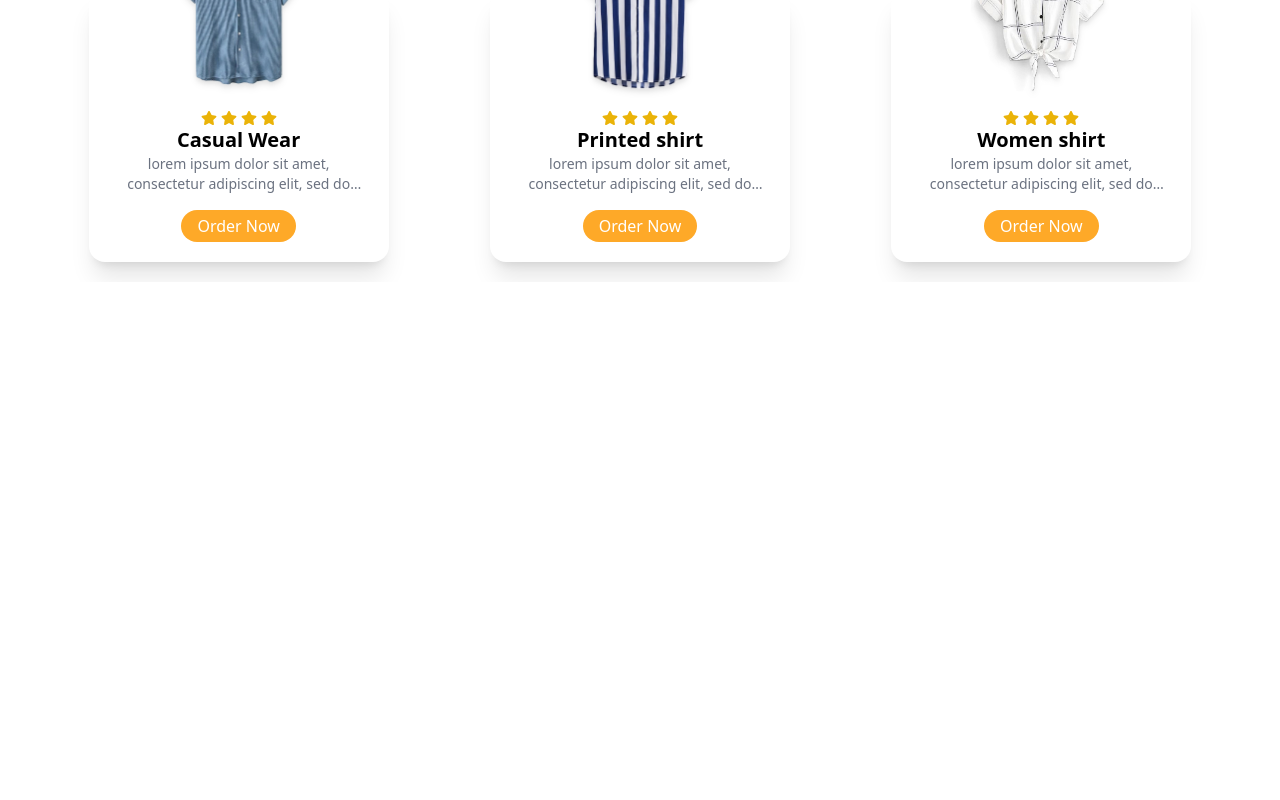
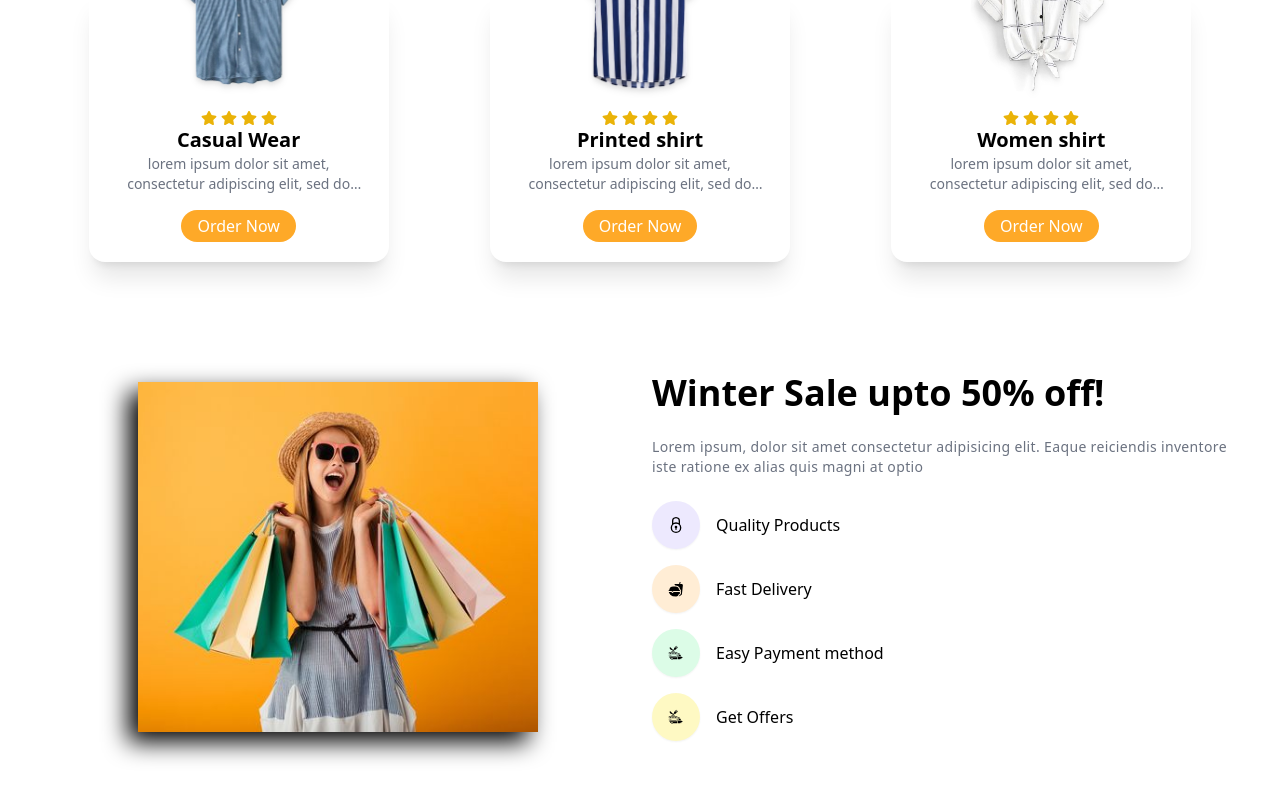
Before and after one commit to tokhy1/Shopsy-Ecommerce-Design, a React (Vite) app: page / in a window 1280 px wide. Shown: the part 1352-2152 px from the top of the page. Before the commit the page ends 1634 px from the top, so only its background shows below. Built offline with nearby package versions, Linux system fonts and the light colour scheme.

Commit message:
Added Banner section

```diff
--- a/src/App.jsx
+++ b/src/App.jsx
@@ -2,6 +2,7 @@ import Navbar from "./components/Navbar/Navbar";
 import Hero from "./components/Hero/Hero";
 import Products from "./components/Products/Products";
 import TopProducts from "./components/TopProducts/TopProducts";
+import Banner from "./components/Banner/Banner";
 import AOS from "aos";
 import "aos/dist/aos.css";
 import { useEffect } from "react";
@@ -24,6 +25,7 @@ const App = () => {
       <Hero />
       <Products />
       <TopProducts />
+      <Banner />
     </div>
   );
 };
--- /dev/null
+++ b/src/components/Banner/Banner.jsx
@@ -0,0 +1,62 @@
+import BannerImg from "../../assets/women/women2.jpg";
+import { GrSecure } from "react-icons/gr";
+import { IoFastFood } from "react-icons/io5";
+import { GiFoodTruck } from "react-icons/gi";
+
+const Banner = () => {
+  return (
+    <div className="min-h-[550px] flex justify-center items-center py-12 sm:py-0">
+      <div className="container">
+        <div className="grid grid-cols-1 sm:grid-cols-2 gap-6 items-center">
+          {/* Image section */}
+          <div data-aos="zoom-in">
+            <img
+              src={BannerImg}
+              alt="banner image"
+              className="max-w-[400px] h-[350px] w-full mx-auto drop-shadow-[-10px_10px_12px_rgba(0,0,0,1)] object-cover"
+            />
+          </div>
+
+          {/* Text details section */}
+          <div className="flex flex-col justify-center gap-6 sm:pt-0">
+            <h1 data-aos="fade-up" className="text-3xl sm:text-4xl font-bold">
+              Winter Sale upto 50% off!
+            </h1>
+
+            <p
+              data-aos="fade-up"
+              className="text-sm text-gray-500 tracking-wide leading-5"
+            >
+              Lorem ipsum, dolor sit amet consectetur adipisicing elit. Eaque
+              reiciendis inventore iste ratione ex alias quis magni at optio
+            </p>
+
+            <div className="flex flex-col gap-4">
+              <div data-aos="fade-up" className="flex items-center gap-4">
+                <GrSecure className="text-4xl h-12 w-12 shadow-sm p-4 rounded-full bg-violet-100 dark:bg-violet-400" />
+                <p>Quality Products</p>
+              </div>
+
+              <div data-aos="fade-up" className="flex items-center gap-4">
+                <IoFastFood className="text-4xl h-12 w-12 shadow-sm p-4 rounded-full bg-orange-100 dark:bg-orange-400" />
+                <p>Fast Delivery</p>
+              </div>
+
+              <div data-aos="fade-up" className="flex items-center gap-4">
+                <GiFoodTruck className="text-4xl h-12 w-12 shadow-sm p-4 rounded-full bg-green-100 dark:bg-green-400" />
+                <p>Easy Payment method</p>
+              </div>
+
+              <div data-aos="fade-up" className="flex items-center gap-4">
+                <GiFoodTruck className="text-4xl h-12 w-12 shadow-sm p-4 rounded-full bg-yellow-100 dark:bg-yellow-400" />
+                <p>Get Offers</p>
+              </div>
+            </div>
+          </div>
+        </div>
+      </div>
+    </div>
+  );
+};
+
+export default Banner;
--- a/src/components/TopProducts/TopProductCard.jsx
+++ b/src/components/TopProducts/TopProductCard.jsx
@@ -4,6 +4,7 @@ import { FaStar } from "react-icons/fa";
 const TopProductCard = ({ data }) => {
   return (
     <div
+      data-aos="zoom-in"
       className="rounded-2xl bg-white dark:bg-gray-800 hover:bg-black/80 dark:hover:bg-primary hover:text-white relative shadow-xl transition-all duration-300 group max-w-[300px]"
     >
       {/* Image section */}
```
